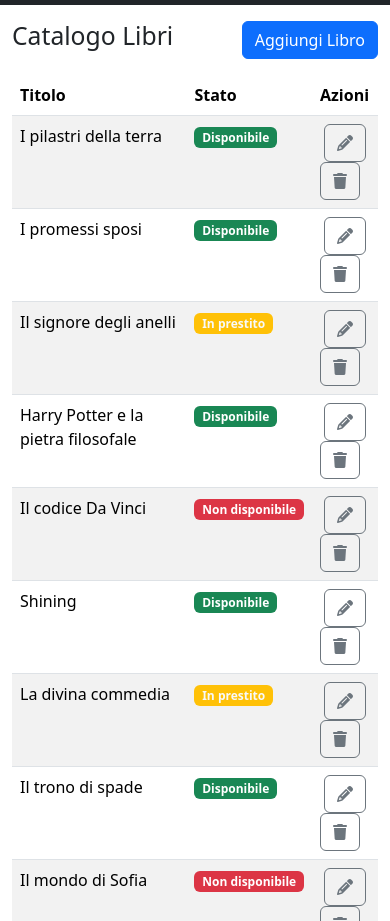
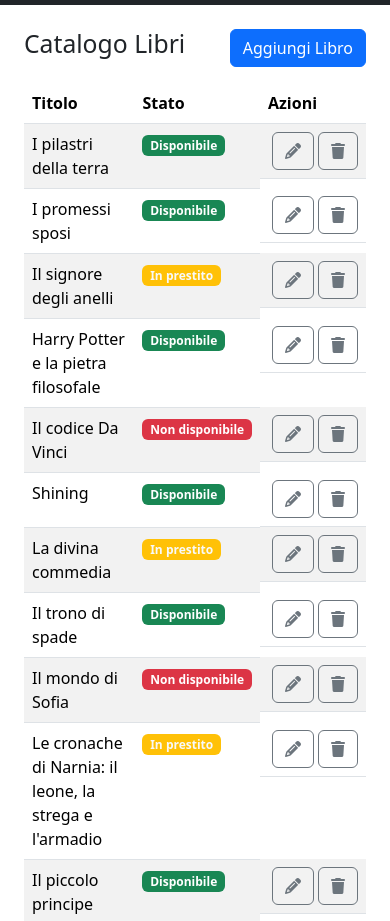
Before and after one commit to Stefanospedicato/html-css-bootstrap-dashboard, a plain HTML site: page index.html in a window 390 px wide. Shown: the part 149-1070 px from the top of the page. Drawn offline with nearby package versions, Linux system fonts and the light colour scheme.

Commit message:
feat: add responsive rule lg

```diff
--- a/index.html
+++ b/index.html
@@ -92,15 +92,18 @@
 
   </header>
 
-  <main>
+  <main class="mt-4">
 
-    <section id="catalogo">
+
+    <div class="container d-lg-flex">
+
+      <section id="tabella col-lg-7">
+        <div class="catalogo">
           <div class="container d-flex justify-content-between mt-3">
             <h2>Catalogo Libri</h2>
             <button type="button" class="btn btn-primary">Aggiungi Libro</button></div>
-    </section>
+        </div>
 
-    <section id="tabella">
         <div class="container d-flex justify-between">
           <table class="table table-striped mt-3">
             <thead>
@@ -116,80 +119,80 @@
                 <td class="col-6" scope="row">I pilastri della terra</td>
                 <td class="d-none d-md-table-cell">-</td>
                 <td><span class="badge text-bg-success">Disponibile</span></td>
-              <td><button type="button" class="btn btn-outline-secondary mx-1"><i class="fa-solid fa-pencil"></i></button><button type="button" class="btn btn-outline-secondary"><i class="fa-solid fa-trash"></i></button></td>
+                <td class="d-flex"><button type="button" class="btn btn-outline-secondary mx-1"><i class="fa-solid fa-pencil"></i></button><button type="button" class="btn btn-outline-secondary"><i class="fa-solid fa-trash"></i></button></td>
               </tr>
               <tr>
                 <td class="col-6" scope="row">I promessi sposi</td>
                 <td class="d-none d-md-table-cell">-</td>
                 <td><span class="badge text-bg-success">Disponibile</span></td>
-              <td><button type="button" class="btn btn-outline-secondary mx-1"><i class="fa-solid fa-pencil"></i></button><button type="button" class="btn btn-outline-secondary"><i class="fa-solid fa-trash"></i></button></td>
+                <td class="d-flex"><button type="button" class="btn btn-outline-secondary mx-1"><i class="fa-solid fa-pencil"></i></button><button type="button" class="btn btn-outline-secondary"><i class="fa-solid fa-trash"></i></button></td>
               </tr>
               <tr>
                 <td class="col-6" scope="row">Il signore degli anelli</td>
                 <td class="d-none d-md-table-cell">18/10/2023</td>
                 <td><span class="badge text-bg-warning text-light">In prestito</span></td>
-              <td><button type="button" class="btn btn-outline-secondary mx-1"><i class="fa-solid fa-pencil"></i></button><button type="button" class="btn btn-outline-secondary"><i class="fa-solid fa-trash"></i></button></td>
+                <td class="d-flex"><button type="button" class="btn btn-outline-secondary mx-1"><i class="fa-solid fa-pencil"></i></button><button type="button" class="btn btn-outline-secondary"><i class="fa-solid fa-trash"></i></button></td>
               </tr>
               <tr>
                 <td class="col-6" scope="row">Harry Potter e la pietra filosofale</td>
                 <td class="d-none d-md-table-cell">-</td>
                 <td><span class="badge text-bg-success">Disponibile</span></td>
-              <td><button type="button" class="btn btn-outline-secondary mx-1"><i class="fa-solid fa-pencil"></i></button><button type="button" class="btn btn-outline-secondary"><i class="fa-solid fa-trash"></i></button></td>
+                <td class="d-flex"><button type="button" class="btn btn-outline-secondary mx-1"><i class="fa-solid fa-pencil"></i></button><button type="button" class="btn btn-outline-secondary"><i class="fa-solid fa-trash"></i></button></td>
               </tr>
               <tr>
                 <td class="col-6" scope="row">Il codice Da Vinci</td>
                 <td class="d-none d-md-table-cell">-</td>
                 <td><span class="badge text-bg-danger">Non disponibile</span></td>
-              <td><button type="button" class="btn btn-outline-secondary mx-1"><i class="fa-solid fa-pencil"></i></button><button type="button" class="btn btn-outline-secondary"><i class="fa-solid fa-trash"></i></button></td>
+                <td class="d-flex"><button type="button" class="btn btn-outline-secondary mx-1"><i class="fa-solid fa-pencil"></i></button><button type="button" class="btn btn-outline-secondary"><i class="fa-solid fa-trash"></i></button></td>
               </tr>
               <tr>
                 <td class="col-6" scope="row">Shining</td>
                 <td class="d-none d-md-table-cell">-</td>
                 <td><span class="badge text-bg-success">Disponibile</span></td>
-              <td><button type="button" class="btn btn-outline-secondary mx-1"><i class="fa-solid fa-pencil"></i></button><button type="button" class="btn btn-outline-secondary"><i class="fa-solid fa-trash"></i></button></td>
+                <td class="d-flex"><button type="button" class="btn btn-outline-secondary mx-1"><i class="fa-solid fa-pencil"></i></button><button type="button" class="btn btn-outline-secondary"><i class="fa-solid fa-trash"></i></button></td>
               </tr>
               <tr>
                 <td class="col-6" scope="row">La divina commedia</td>
                 <td class="d-none d-md-table-cell">21/09/2023</td>
                 <td><span class="badge text-bg-warning text-light">In prestito</span></td>
-              <td><button type="button" class="btn btn-outline-secondary mx-1"><i class="fa-solid fa-pencil"></i></button><button type="button" class="btn btn-outline-secondary"><i class="fa-solid fa-trash"></i></button></td>
+                <td class="d-flex"><button type="button" class="btn btn-outline-secondary mx-1"><i class="fa-solid fa-pencil"></i></button><button type="button" class="btn btn-outline-secondary"><i class="fa-solid fa-trash"></i></button></td>
               </tr>
               <tr>
                 <td class="col-6" scope="row">Il trono di spade</td>
                 <td class="d-none d-md-table-cell">-</td>
                 <td><span class="badge text-bg-success">Disponibile</span></td>
-              <td><button type="button" class="btn btn-outline-secondary mx-1"><i class="fa-solid fa-pencil"></i></button><button type="button" class="btn btn-outline-secondary"><i class="fa-solid fa-trash"></i></button></td>
+                <td class="d-flex"><button type="button" class="btn btn-outline-secondary mx-1"><i class="fa-solid fa-pencil"></i></button><button type="button" class="btn btn-outline-secondary"><i class="fa-solid fa-trash"></i></button></td>
               </tr>
               <tr>
                 <td class="col-6" scope="row">Il mondo di Sofia</td>
                 <td class="d-none d-md-table-cell">-</td>
                 <td><span class="badge text-bg-danger">Non disponibile</span></td>
-              <td><button type="button" class="btn btn-outline-secondary mx-1"><i class="fa-solid fa-pencil"></i></button><button type="button" class="btn btn-outline-secondary"><i class="fa-solid fa-trash"></i></button></td>
+                <td class="d-flex"><button type="button" class="btn btn-outline-secondary mx-1"><i class="fa-solid fa-pencil"></i></button><button type="button" class="btn btn-outline-secondary"><i class="fa-solid fa-trash"></i></button></td>
               </tr>
               <tr>
                 <td class="col-6" scope="row">Le cronache di Narnia: il leone, la strega e l'armadio</td>
                 <td class="d-none d-md-table-cell">25/07/2023</td>
                 <td><span class="badge text-bg-warning text-light">In prestito</span></td>
-              <td><button type="button" class="btn btn-outline-secondary mx-1"><i class="fa-solid fa-pencil"></i></button><button type="button" class="btn btn-outline-secondary"><i class="fa-solid fa-trash"></i></button></td>
+                <td class="d-flex"><button type="button" class="btn btn-outline-secondary mx-1"><i class="fa-solid fa-pencil"></i></button><button type="button" class="btn btn-outline-secondary"><i class="fa-solid fa-trash"></i></button></td>
               </tr>
               <tr>
                 <td class="col-6" scope="row">Il piccolo principe</td>
                 <td class="d-none d-md-table-cell">-</td>
                 <td><span class="badge text-bg-success">Disponibile</span></td>
-              <td><button type="button" class="btn btn-outline-secondary mx-1"><i class="fa-solid fa-pencil"></i></button><button type="button" class="btn btn-outline-secondary"><i class="fa-solid fa-trash"></i></button></td>
+                <td class="d-flex"><button type="button" class="btn btn-outline-secondary mx-1"><i class="fa-solid fa-pencil"></i></button><button type="button" class="btn btn-outline-secondary"><i class="fa-solid fa-trash"></i></button></td>
               </tr>
               <tr>
                 <td class="col-6" scope="row">La storia infinita</td>
                 <td class="d-none d-md-table-cell">-</td>
                 <td><span class="badge text-bg-success">Disponibile</span></td>
-              <td><button type="button" class="btn btn-outline-secondary mx-1"><i class="fa-solid fa-pencil"></i></button><button type="button" class="btn btn-outline-secondary"><i class="fa-solid fa-trash"></i></button></td>
+                <td class="d-flex"><button type="button" class="btn btn-outline-secondary mx-1"><i class="fa-solid fa-pencil"></i></button><button type="button" class="btn btn-outline-secondary"><i class="fa-solid fa-trash"></i></button></td>
               </tr>
             </tbody>
           </table>
         </div>
       </section>
 
-    <div class="container">
+      <div class="container col-lg-5">
         <section id="todo" class="my-3">
           <div class="container">
             <div class="accordion" id="accordionExample">
@@ -265,6 +268,9 @@
         </section>
       </div>
 
+    </div>
+
+
 
 
 
```
Lines whose indentation alone changed are shown as unchanged.
